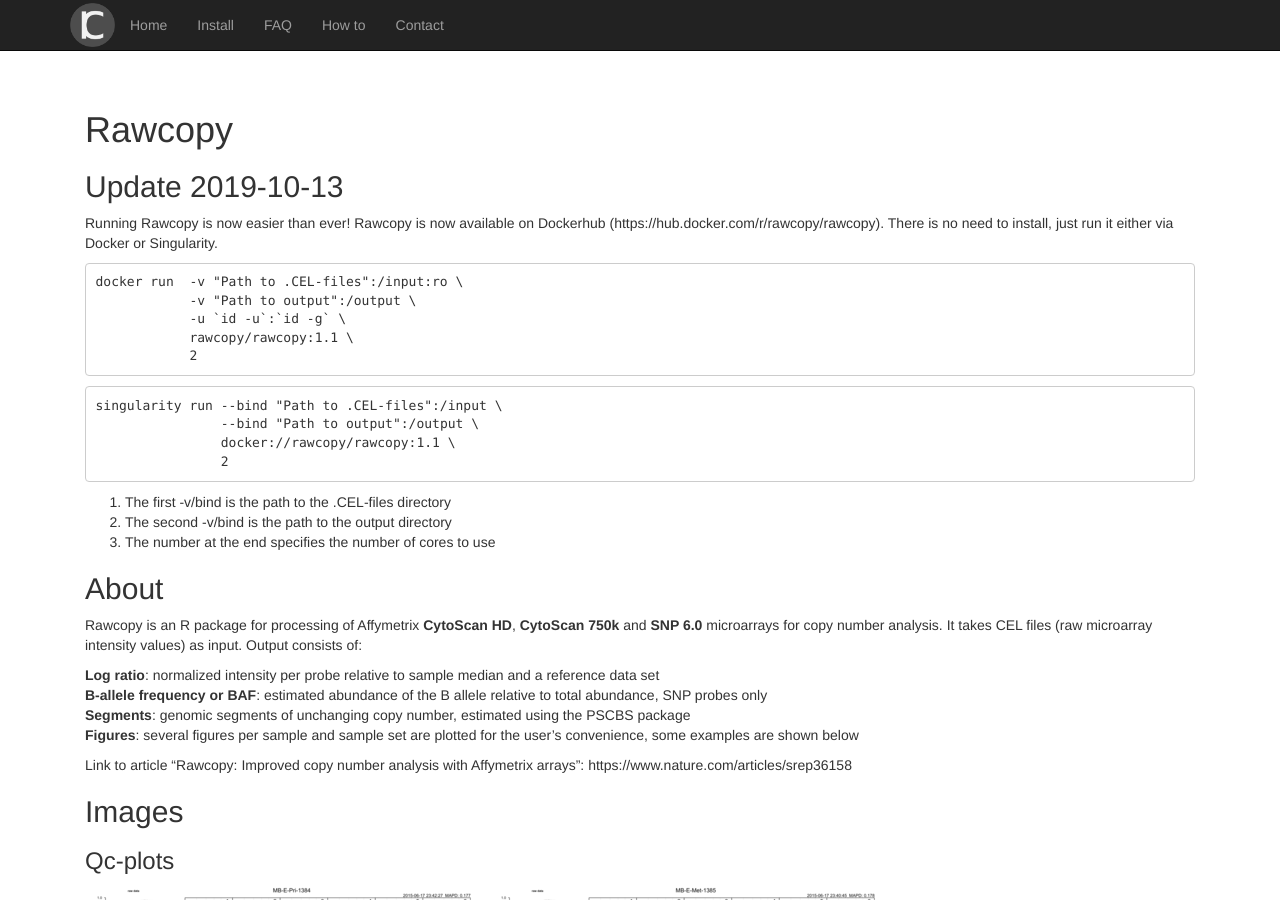
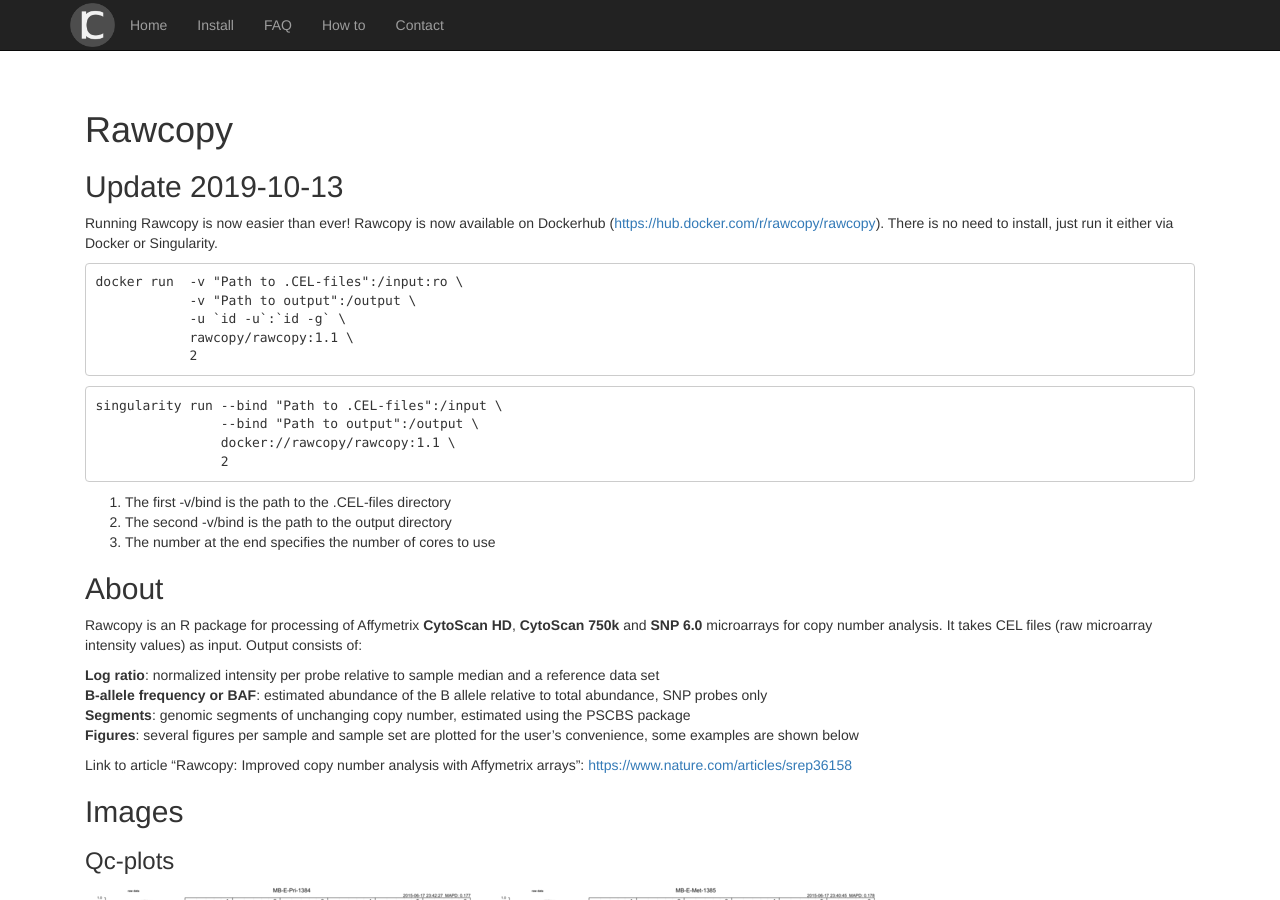
Before and after one commit to rawcopy/rawcopy.github.io, a Jekyll site: the page built from index.md, in a window 1280 px wide and 900 px high. Built offline with Jekyll 4.4.1, drawn with Linux system fonts in a browser that asks for light colours; nearby versions of some CDN libraries.

````diff
--- a/index.md
+++ b/index.md
@@ -6,7 +6,7 @@ title:  'Home'
 # Rawcopy
 
 ## Update 2019-10-13
-Running Rawcopy is now easier than ever! Rawcopy is now available on Dockerhub (https://hub.docker.com/r/rawcopy/rawcopy). There is no need to install, just run it either via Docker or Singularity.
+Running Rawcopy is now easier than ever! Rawcopy is now available on Dockerhub (<https://hub.docker.com/r/rawcopy/rawcopy>). There is no need to install, just run it either via Docker or Singularity.
 
 ```
 docker run  -v "Path to .CEL-files":/input:ro \
@@ -34,7 +34,7 @@ Rawcopy is an R package for processing of Affymetrix **CytoScan HD**, **CytoScan
 **Segments**: genomic segments of unchanging copy number, estimated using the PSCBS package
 **Figures**: several figures per sample and sample set are plotted for the user's convenience, some examples are shown below
 
-Link to article "Rawcopy: Improved copy number analysis with Affymetrix arrays":  https://www.nature.com/articles/srep36158
+Link to article "Rawcopy: Improved copy number analysis with Affymetrix arrays":  <https://www.nature.com/articles/srep36158>
 
 ## Images
 
````
